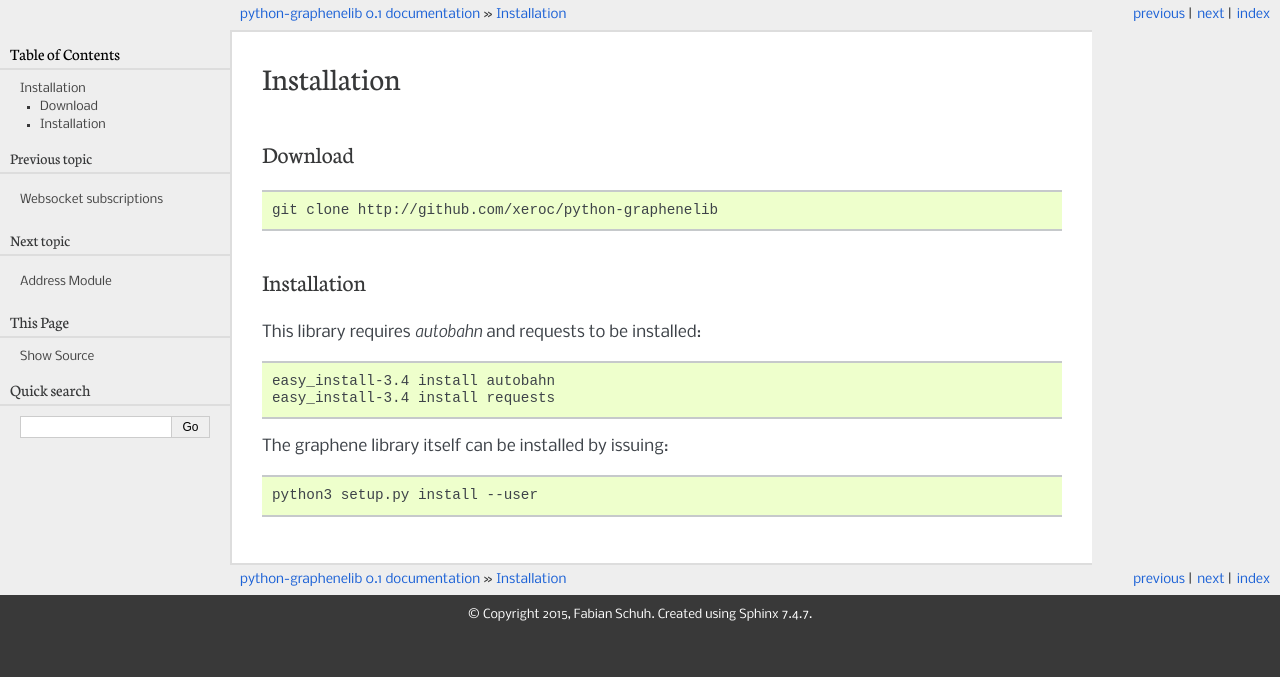
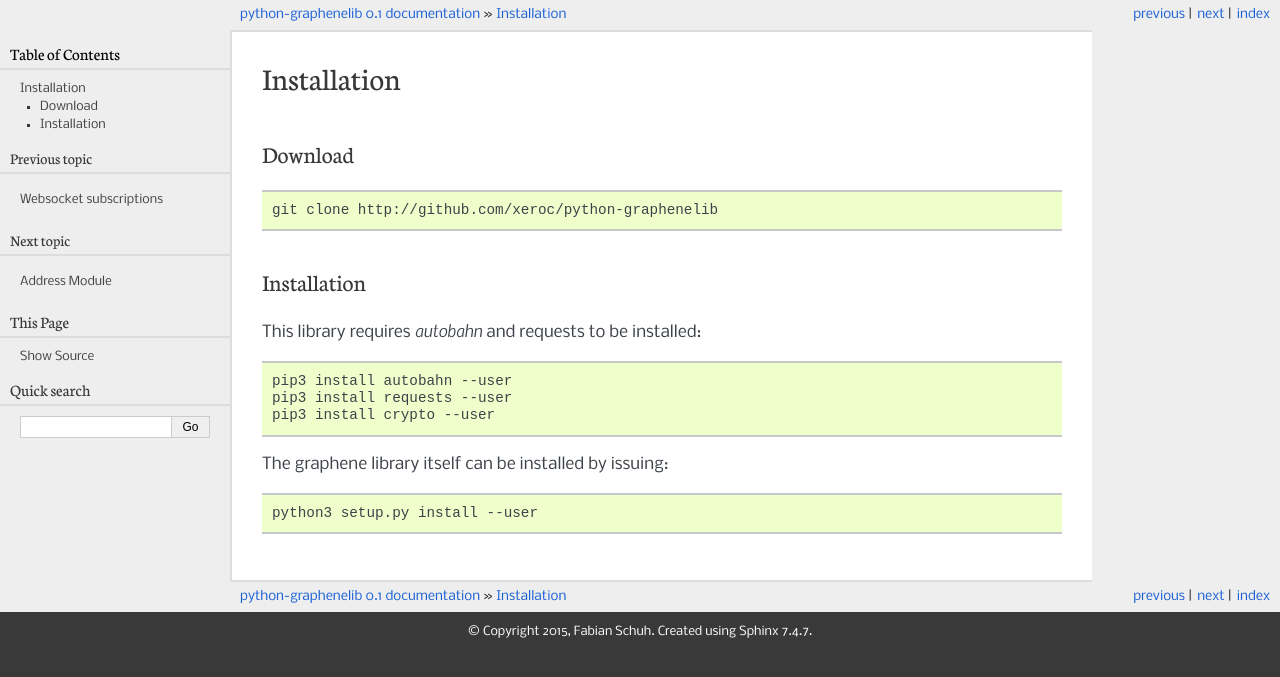
Before and after one commit to xeroc/python-graphenelib, a Sphinx documentation site: the page built from docs/installation.rst, in a window 1280 px wide. Shown: the top 677 px of the page. Built offline with Sphinx 7.4.7, drawn with Linux system fonts in a browser that asks for light colours; pages that are not in the unit, such as notebooks, are missing from menus.

Commit message:
added crypto package as dependency

```diff
--- a/docs/installation.rst
+++ b/docs/installation.rst
@@ -16,8 +16,9 @@
 
 .. code-block:: bash
 
-    easy_install-3.4 install autobahn
-    easy_install-3.4 install requests
+    pip3 install autobahn --user
+    pip3 install requests --user
+    pip3 install crypto --user
 
 The graphene library itself can be installed by issuing:
 
--- a/docs/pricefeed.rst
+++ b/docs/pricefeed.rst
@@ -14,7 +14,7 @@
 
     apt-get install python3 python3-pip python-autobahn
     pip3 install requests --upgrade
-    pip3 install numpy prettytable autobahn
+    pip3 install numpy prettytable autobahn crypto
 
 Cli Wallet
 ##########
```
